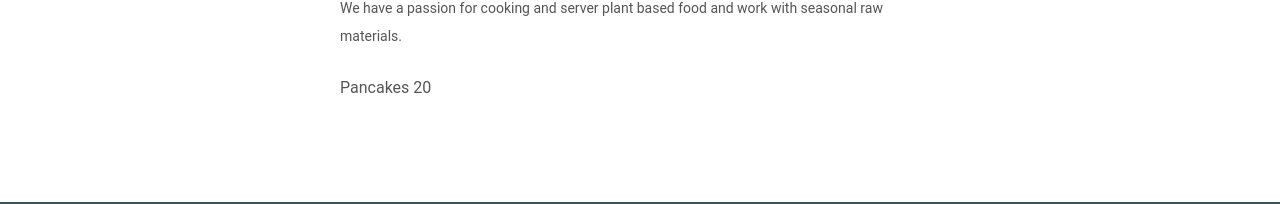
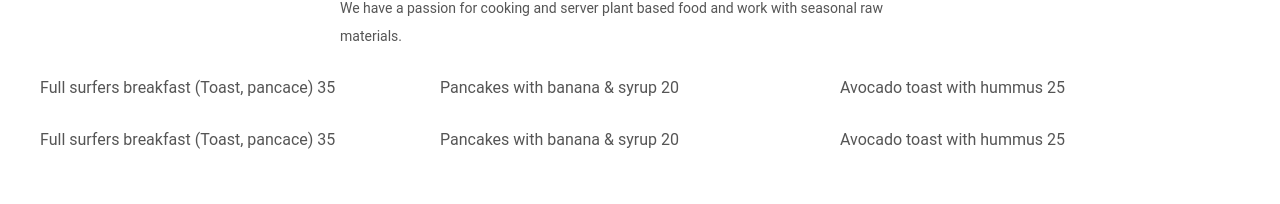
Before and after one commit to Banzaci/laughinggoat, a React (Create React App) app: page /restaurant in a window 1280 px wide. Shown: the part 442-646 px from the top of the page. Built offline with nearby package versions, Linux system fonts and the light colour scheme.

Commit message:
Small fixes

```diff
--- a/src/pages/Restaurang.tsx
+++ b/src/pages/Restaurang.tsx
@@ -23,13 +23,37 @@ export const restaurantIngress = [
 
 const breakfast = [
   {
-    item: 'Pancakes',
+    item: 'Full surfers breakfast (Toast, pancace)',
+    price: 35,
+  },
+  {
+    item: 'Pancakes with banana & syrup',
     price: 20,
-  }
+  },
+  {
+    item: 'Avocado toast with hummus',
+    price: 25,
+  },
+];
+
+const lunch = [
+  {
+    item: 'Full surfers breakfast (Toast, pancace)',
+    price: 35,
+  },
+  {
+    item: 'Pancakes with banana & syrup',
+    price: 20,
+  },
+  {
+    item: 'Avocado toast with hummus',
+    price: 25,
+  },
 ]
 
 function Restaurang() {
   const breakfastItems = breakfast.map(MenuItem);
+  const lunchItems = lunch.map(MenuItem);
   return (
     <Main>
       <Hero src={ Yard }/>
@@ -38,6 +62,7 @@ function Restaurang() {
           <FontWrapper><FontAwesomeIcon icon={ faUtensils } size="3x" color="#666" /></FontWrapper>
           <Text smallMargin left text={ restaurantIngress[0] }/>
           <Food>{ breakfastItems }</Food>
+          <Food>{ lunchItems }</Food>
         </Content>
       </Wrapper>
     </Main>
--- a/src/pages/Rooms.tsx
+++ b/src/pages/Rooms.tsx
@@ -7,6 +7,7 @@ import Hero from './components/Hero';
 import ThreeImages, { TextImages } from './components/ThreeImages';
 import Room1 from '../imgs/room1.jpg';
 import Room2 from '../imgs/room2.jpg';
+import Room3 from '../imgs/room3.jpg';
 import Room4 from '../imgs/room6.JPG';
 import Room5 from '../imgs/room5.jpg';
 import Room6 from '../imgs/room4b.jpg';
@@ -38,7 +39,7 @@ export const roomsRow1: TextImages[] = [
     ingress: 'Room on first floor with one regular bed with shared bathroom.',
     capacity: '1 person',
     price: 100,
-    image: Room1,
+    image: Room3,
     priceSurfcampWeekend: 270,
     priceSurfcampWeek: 480,
   }
--- a/src/pages/components/ThreeImages.tsx
+++ b/src/pages/components/ThreeImages.tsx
@@ -21,12 +21,15 @@ const TextImageConatiner = styled.div`
 const ImageWrapper = styled.div`
   display: flex;
   margin-bottom: 8px;
+  overflow: hidden;
+
 `;
 
 const Image = styled.img`
-  display: flex;
   height: auto;
   overflow:hidden;
+  width: 100%;
+  height: 100%;
 `;
 
 const Ingress = styled.p`
```
Also changed, not shown: src/new-index.tsx (deleted, +0 -19 lines), src/pages/components/Cookie.tsx (added, +21 -0 lines), src/imgs/room3.jpg (added).
